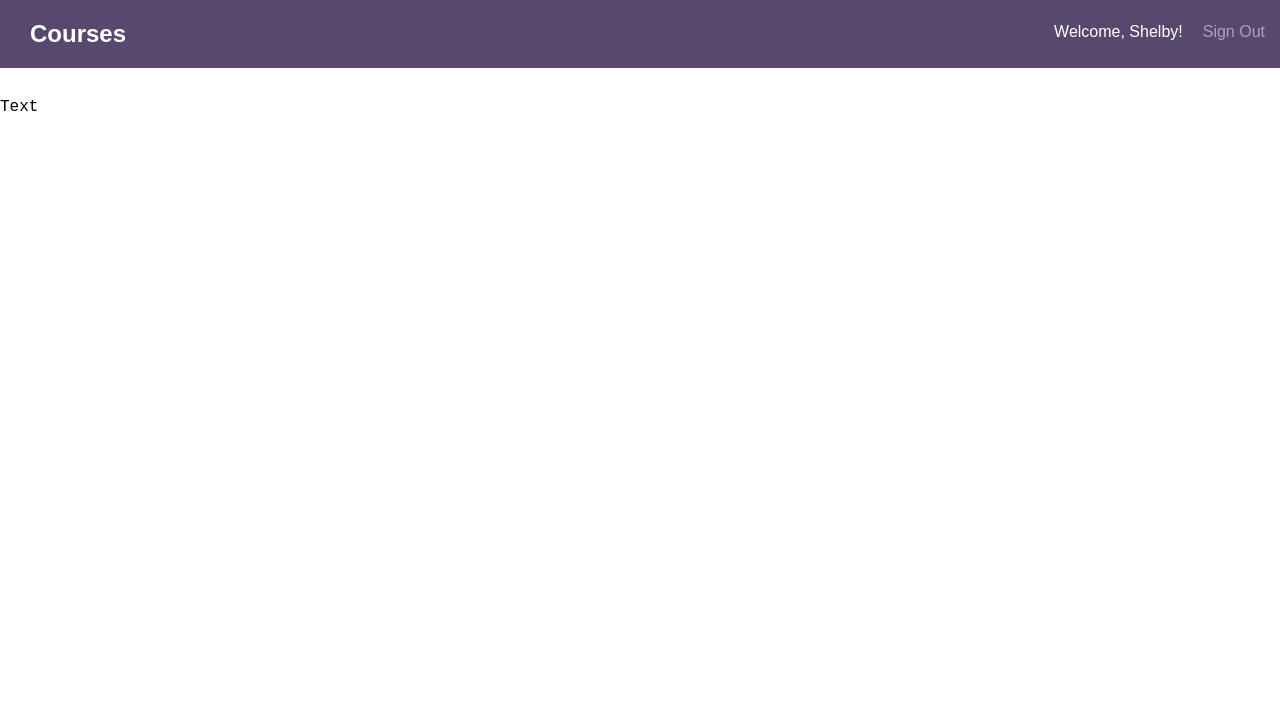
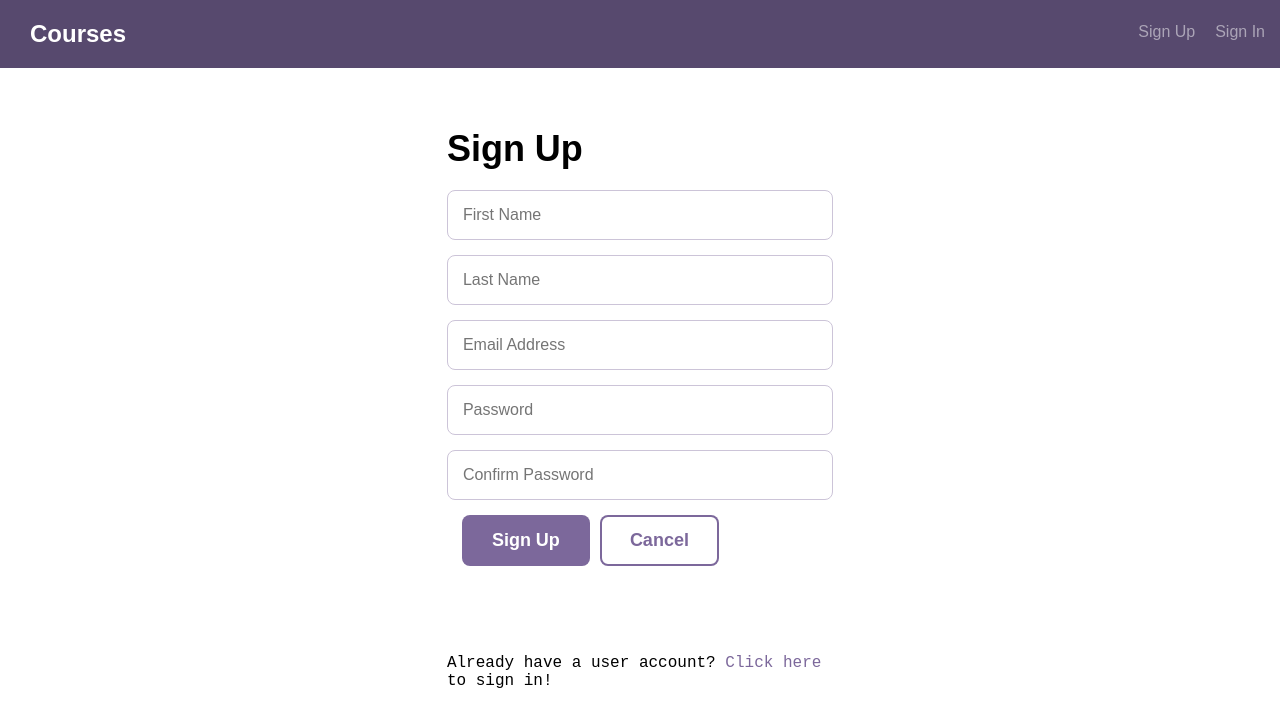
Before and after one commit to sgoudy/Techdegree-Project-10, a React (Create React App) app in the folder client/: page /signup in a window 1280 px wide. Shown: the top 726 px of the page. Built offline with nearby package versions, Linux system fonts and the light colour scheme.

Commit message:
Component rendering

```diff
--- a/client/src/App.js
+++ b/client/src/App.js
@@ -15,6 +15,7 @@ import UpdateCourse from './components/UpdateCourse';
 import UserSignIn from './components/UserSignIn';
 import UserSignUp from './components/UserSignUp';
 import UserSignOut from './components/UserSignOut';
+import CreateCourse from './components/CreateCourse';
 
 
 // Context
@@ -42,10 +43,12 @@ export default class App extends Component {
   }
 
   componentDidUpdate(){
-    console.log(this.state)
+
   }
 
   render(){
+
+
 
     return(
 
@@ -64,10 +67,15 @@ export default class App extends Component {
             <CourseDetail onUpdate={this.courseDetailUpdate} />
         </Route>
 
-        <Route path="/courses/:id/update" >
-          <UpdateCourse data={this.componentDidUpdate}/>
+        <Route exact path="/courses/:id/update" >
+          <UpdateCourse data={this.state}/>
         </Route>
 
+//TODO fix here
+        <Route exact path="/courses/create" >
+          <CreateCourse />
+        </Route>
+// TODO to here
         <Route path ="/signin" component={UserSignIn}/>
         <Route path ="/signup" component={UserSignUp}/>
         <Route path ="/signout" component={UserSignOut}/>
--- a/client/src/components/CourseDetail.js
+++ b/client/src/components/CourseDetail.js
@@ -14,6 +14,7 @@ export default class Courses extends React.PureComponent{
         emailAddress: ''
       }
 
+//TODO something is up with this
     componentDidMount(){
 
         let path = window.location.pathname;
--- a/client/src/components/CreateCourse.js
+++ b/client/src/components/CreateCourse.js
@@ -4,49 +4,81 @@ export default class CreateCourse extends React.PureComponent{
     render(){
     return(
 
-        <div class="bounds course--detail">
-        <h1>Create Course</h1>
+        <div className="bounds course--detail">
+        {/* <h1>Create Course</h1>
         <div>
           <div>
-            <h2 class="validation--errors--label">Validation errors</h2>
-            <div class="validation-errors">
+            <h2 className="validation--errors--label">Validation errors</h2>
+            <div className="validation-errors">
               <ul>
                 <li>Please provide a value for "Title"</li>
                 <li>Please provide a value for "Description"</li>
               </ul>
             </div>
-          </div>
+          </div> */}
           <form>
-            <div class="grid-66">
-              <div class="course--header">
-                <h4 class="course--label">Course</h4>
-                <div><input id="title" name="title" type="text" class="input-title course--title--input" placeholder="Course title..."
-                    value=""/></div>
+            <div className="grid-66">
+              <div className="course--header">
+                <h4 className="course--label">Course</h4>
+                <div>
+                <input
+                id="title"
+                name="title"
+                type="text"
+                className="input-title course--title--input"
+                placeholder="Course title..."
+                value=""
+                />
+                </div>
                 <p>By Joe Smith</p>
               </div>
-              <div class="course--description">
-                <div><textarea id="description" name="description" class="" placeholder="Course description..."></textarea></div>
+              <div className="course--description">
+                <div>
+                <textarea
+                id="description"
+                name="description"
+                className=""
+                placeholder="Course description..."
+                />
+                </div>
               </div>
             </div>
-            <div class="grid-25 grid-right">
-              <div class="course--stats">
-                <ul class="course--stats--list">
-                  <li class="course--stats--list--item">
+            <div className="grid-25 grid-right">
+              <div className="course--stats">
+                <ul className="course--stats--list">
+                  <li className="course--stats--list--item">
                     <h4>Estimated Time</h4>
-                    <div><input id="estimatedTime" name="estimatedTime" type="text" class="course--time--input"
-                        placeholder="Hours" value=""/></div>
+                    <div>
+                    <input
+                    id="estimatedTime"
+                    name="estimatedTime"
+                    type="text"
+                    className="course--time--input"
+                    placeholder="Hours"
+                    value=""
+                    />
+                    </div>
                   </li>
-                  <li class="course--stats--list--item">
+                  <li className="course--stats--list--item">
                     <h4>Materials Needed</h4>
-                    <div><textarea id="materialsNeeded" name="materialsNeeded" class="" placeholder="List materials..."></textarea></div>
+                    <div>
+                    <textarea
+                    id="materialsNeeded"
+                    name="materialsNeeded"
+                    className=""
+                    placeholder="List materials..."
+                    /></div>
                   </li>
                 </ul>
               </div>
             </div>
-            <div class="grid-100 pad-bottom"><button class="button" type="submit">Create Course</button><button class="button button-secondary" onclick="event.preventDefault(); location.href='index.html';">Cancel</button></div>
+            <div className="grid-100 pad-bottom">
+            <button className="button" type="submit" >Create Course</button>
+            <a className="button button-secondary" onclick="event.preventDefault();" href='/'>Cancel</a>
+            </div>
           </form>
         </div>
-        </div>
+        // </div>
 
     )
     }
--- a/client/src/components/Header.js
+++ b/client/src/components/Header.js
@@ -4,26 +4,24 @@ import React, { Link} from 'react';
 export default class Header extends React.PureComponent {
     render() {
     //  const { context } = this.props;
-     const authUser = 'Shelby'
+    const authUser = 'shelby';
     //  const authUser =context.authenticatedUser;
       return (
         <div className="header">
           <div className="bounds">
             <h1 className="header--logo">Courses</h1>
             <nav>
-              {authUser ? (
+              {/* {authUser ? (
                 <React.Fragment>
                     <span>Welcome, {authUser}!</span>
                     <a href="/signout">Sign Out</a>
                 </React.Fragment>
-              ): null}
-
-              {/* ) : (
+                ) : (  */}
                 <React.Fragment>
-                  <Link className="signup" to="/signup">Sign Up</Link>
-                  <Link className="signin" to="/signin">Sign In</Link>
+                  <a className="signup" href="/signup">Sign Up</a>
+                  <a className="signin" href="/signin">Sign In</a>
                 </React.Fragment>
-              )} */}
+              {/* )} */}
             </nav>
          </div>
          </div>
--- a/client/src/components/UserSignIn.js
+++ b/client/src/components/UserSignIn.js
@@ -1,22 +1,40 @@
-import React from 'react';
+import React, { Component } from 'react';
 
-export default class UserSignIn extends React.PureComponent{
+export default class UserSignIn extends Component{
+
+    state = {
+        username: '',
+        password: '',
+        errors: [],
+      }
+
     render(){
+
+    const {
+        emailAddress,
+        username,
+        password,
+        errors
+    } = this.state;
+
     return(
 
-        <div class="bounds">
-        <div class="grid-33 centered signin">
+        <div className="bounds">
+        <div className="grid-33 centered signin">
           <h1>Sign In</h1>
           <div>
             <form>
+            cancel={this.cancel}
+            errors={errors}
+            submit={this.submit}
               <div>
                 <input
                     id="emailAddress"
                     name="emailAddress"
                     type="text"
-                    class=""
+                    className=""
                     placeholder="Email Address"
-                    value=""
+                    value={username}
                 />
               </div>
               <div>
@@ -24,23 +42,59 @@ export default class UserSignIn extends React.PureComponent{
                     id="password"
                     name="password"
                     type="password"
-                    class=""
+                    className=""
                     placeholder="Password"
                     value=""
                 />
               </div>
-              <div class="grid-100 pad-bottom">
-              <button class="button" type="submit">Sign In</button>
-              <button class="button button-secondary" onclick="event.preventDefault(); location.href='index.html';">Cancel</button>
+              <div className="grid-100 pad-bottom">
+              <a className="button" type="submit">Sign In</a>
+              <a className="button button-secondary" onclick="event.preventDefault();" href='/'>Cancel</a>
               </div>
             </form>
           </div>
           <p>&nbsp;</p>
           <p>Don't have a user account?
-            <a href="sign-up.html">Click here</a> to sign up!
+            <a href="/signup"> Click here</a> to sign up!
           </p>
         </div>
       </div>
     )
     }
 }
+
+// change =(event)=>{
+//     const name = event.target.name;
+//     const value = event.target.value;
+
+//     this.setState(() => {
+//       return {
+//         [name]: value
+//       };
+//     });
+//   }
+
+// submit =()=>{
+//     const { context } = this.props;
+//     const { from } = this.props.location.state || { from: { pathname: '/authenticated' } };
+//     const { username, password } = this.state;
+
+//     context.actions.signIn(username, password)
+//       .then((user) => {
+//         if (user === null) {
+//           this.setState(() => {
+//             return { errors: [ 'Sign-in was unsuccessful' ] };
+//           });
+//         } else {
+//           this.props.history.push(from);
+//         }
+//       })
+//       .catch((error) => {
+//         console.error(error);
+//         this.props.history.push('/error');
+//       });
+//   }
+
+// cancel = ()=> {
+//     this.props.history.push('/');
+//   }
--- a/client/src/components/UserSignOut.js
+++ b/client/src/components/UserSignOut.js
@@ -1,10 +1,12 @@
 import React from 'react';
 import { Redirect } from 'react-router-dom';
 
-export default ({context}) => {
+const UserSignOut = ({context}) => {
   context.actions.signOut();
 
   return (
     <Redirect to="/" />
   );
 }
+
+export default UserSignOut;
--- a/client/src/components/UserSignUp.js
+++ b/client/src/components/UserSignUp.js
@@ -3,8 +3,59 @@ import React from 'react';
 export default class UserSignUp extends React.PureComponent{
     render(){
     return(
-
-        <p>Text</p>
+        <div className="bounds">
+            <div className="grid-33 centered signin">
+                <h1>Sign Up</h1>
+            <div>
+                <form>
+                    <div><input
+                    id="firstName"
+                    name="firstName"
+                    type="text" className=""
+                    placeholder="First Name"
+                    value=""
+                    /></div>
+                    <div><input
+                    id="lastName"
+                    name="lastName"
+                    type="text" className=""
+                    placeholder="Last Name"
+                    value=""
+                    /></div>
+                    <div><input
+                    id="emailAddress"
+                    name="emailAddress"
+                    type="text"
+                    className=""
+                    placeholder="Email Address"
+                    value=""
+                    /></div>
+                    <div><input
+                    id="password"
+                    name="password"
+                    type="password"
+                    className=""
+                    placeholder="Password"
+                    value=""
+                    /></div>
+                    <div><input
+                    id="confirmPassword"
+                    name="confirmPassword"
+                    type="password"
+                    className=""
+                    placeholder="Confirm Password"
+                    value=""
+                    /></div>
+            <div className="grid-100 pad-bottom">
+                <a className="button" type="submit">Sign Up</a>
+                <a className="button button-secondary" onclick="event.preventDefault();" href='/'>Cancel</a>
+            </div>
+            </form>
+        </div>
+        <p>&nbsp;</p>
+        <p>Already have a user account? <a href="/signin" > Click here</a> to sign in!</p>
+        </div>
+      </div>
     )
     }
 }
```
Also changed, not shown: client/src/components/Courses.js (+6 -4 lines), client/src/components/UpdateCourse.js (+21 -20 lines).
